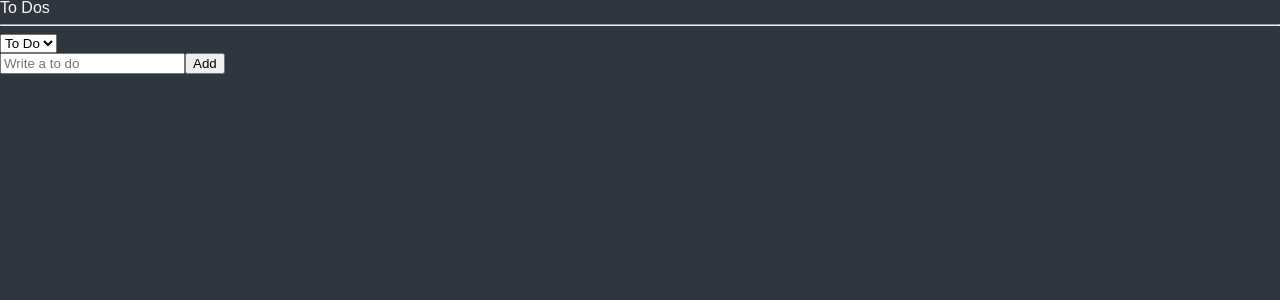
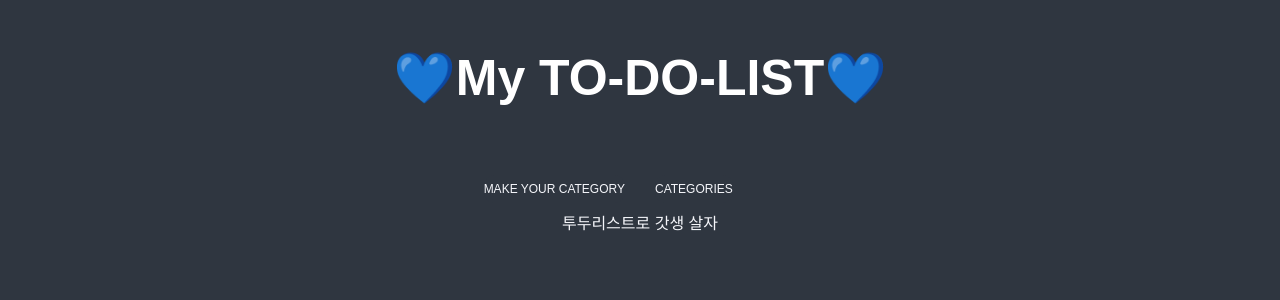
Before and after one commit to hyemimi/to-do-list, a React (Create React App) app: page / in a window 1280 px wide. Shown: the top 300 px of the page. Built offline with nearby package versions, Linux system fonts and the light colour scheme; a web font is replaced by a local one.

Commit message:
add router and pages

```diff
--- a/package.json
+++ b/package.json
@@ -14,6 +14,7 @@
     "react": "^18.2.0",
     "react-dom": "^18.2.0",
     "react-hook-form": "^7.41.5",
+    "react-router-dom": "^6.6.2",
     "react-scripts": "5.0.1",
     "recoil": "^0.7.6",
     "styled-components": "^5.3.6",
--- a/src/App.tsx
+++ b/src/App.tsx
@@ -4,6 +4,7 @@ import styled, {
   keyframes,
   ThemeProvider,
 } from "styled-components";
+import Router from "./routes/Router";
 import ToDoList from "./ToDoList";
 
 const GlobalStyle = createGlobalStyle`
@@ -80,7 +81,7 @@ function App() {
   return (
     <>
       <GlobalStyle />
-      <ToDoList />
+      <Router />
     </>
   );
 }
--- /dev/null
+++ b/src/pages/Category.tsx
@@ -0,0 +1,5 @@
+function Category() {
+  return <>카테고리 생성 페이지입니다.</>;
+}
+
+export default Category;
--- /dev/null
+++ b/src/pages/CategoryList.tsx
@@ -0,0 +1,27 @@
+import styled from "styled-components";
+
+const List = styled.ul``;
+
+const Category = styled.li`
+  background-color: ${(props) => props.theme.accentColor};
+  color: ${(props) => props.theme.bgColor};
+  margin-bottom: 20px;
+  padding: 10px;
+  border-radius: 5px;
+  a {
+    padding: 20px;
+    display: flex;
+    transition: color 0.2s ease-in;
+    align-items: center;
+  }
+  &: hover {
+    a {
+      color: ${(props) => props.theme.hoverColor};
+    }
+  }
+`;
+
+function CategoryList() {
+  return <>카테고리 목록입니다</>;
+}
+export default CategoryList;
--- /dev/null
+++ b/src/pages/Home.tsx
@@ -0,0 +1,71 @@
+import styled from "styled-components";
+import { Link, Outlet, useMatch } from "react-router-dom";
+
+const Container = styled.div`
+  display: flex;
+  flex-direction: column;
+  align-items: center;
+  width: 100%;
+`;
+
+const Header = styled.header`
+  height: 20vh;
+  color: white;
+  display: flex;
+  flex-direction: column;
+  justify-content: center;
+  align-items: center;
+  width: 100%;
+`;
+const Title = styled.h1`
+  font-size: 50px;
+  font-weight: 600;
+  margin-bottom: 5px;
+`;
+const Tabs = styled.div`
+  display: grid;
+  grid-template-columns: repeat(2, 1fr);
+  margin: 20px 0px;
+  gap: 30px;
+`;
+
+const Tab = styled.span<{ isActive: boolean }>`
+  text-align: center;
+  text-transform: uppercase;
+  font-size: 12px;
+  font-weight: 400;
+  background-color: ${(props) => props.theme.bgColor};
+  padding: 7px 0px;
+  border-radius: 10px;
+  color: ${(props) =>
+    props.isActive ? props.theme.hoverColor : props.theme.textColor};
+  a {
+    display: block;
+  }
+`;
+function Home() {
+  const categoryMatch = useMatch("newcategory");
+  const listMatch = useMatch("categorylist");
+  const homeMatch = useMatch("/");
+  return (
+    <>
+      <Container>
+        <Header>
+          <Title>💙My TO-DO-LIST💙</Title>
+        </Header>
+        <Tabs>
+          <Link to={"newcategory"}>
+            <Tab isActive={categoryMatch !== null}>Make your Category</Tab>
+          </Link>
+          <Link to={"categorylist"}>
+            <Tab isActive={listMatch !== null}>Categories</Tab>
+          </Link>
+        </Tabs>
+        {homeMatch !== null ? "투두리스트로 갓생 살자" : null}
+        <Outlet />
+      </Container>
+    </>
+  );
+}
+
+export default Home;
--- /dev/null
+++ b/src/routes/Router.tsx
@@ -0,0 +1,20 @@
+import { BrowserRouter, Route, Routes } from "react-router-dom";
+import Category from "../pages/Category";
+import CategoryList from "../pages/CategoryList";
+import Home from "../pages/Home";
+import ToDoList from "../ToDoList";
+
+function Router() {
+  return (
+    <BrowserRouter basename={process.env.PUBLIC_URL}>
+      <Routes>
+        <Route path="/" element={<Home />}>
+          <Route path="categorylist" element={<CategoryList />} />
+          <Route path="newcategory" element={<Category />} />
+        </Route>
+      </Routes>
+    </BrowserRouter>
+  );
+}
+
+export default Router;
```
Also changed, not shown: 1 other file (tests, documents, lock files or other folders).
